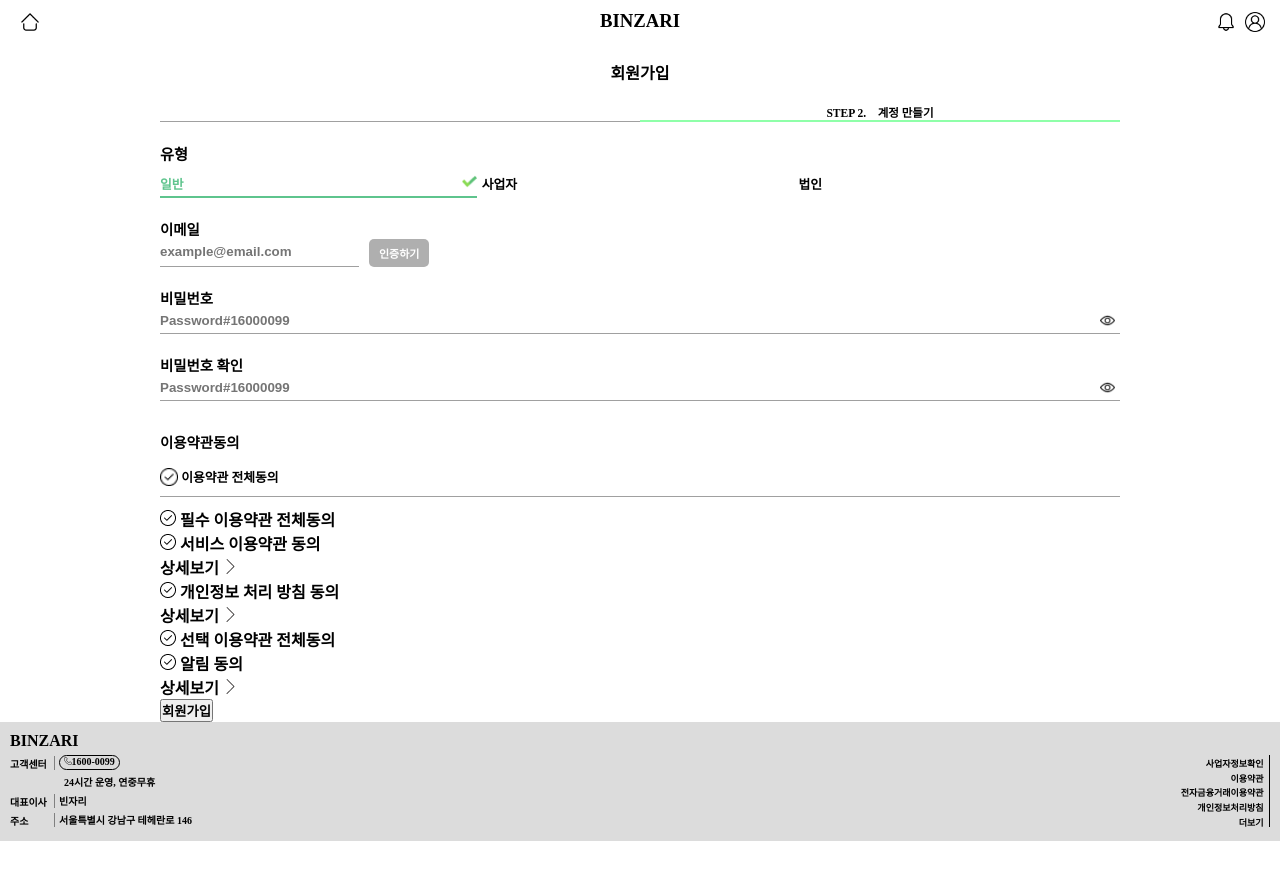
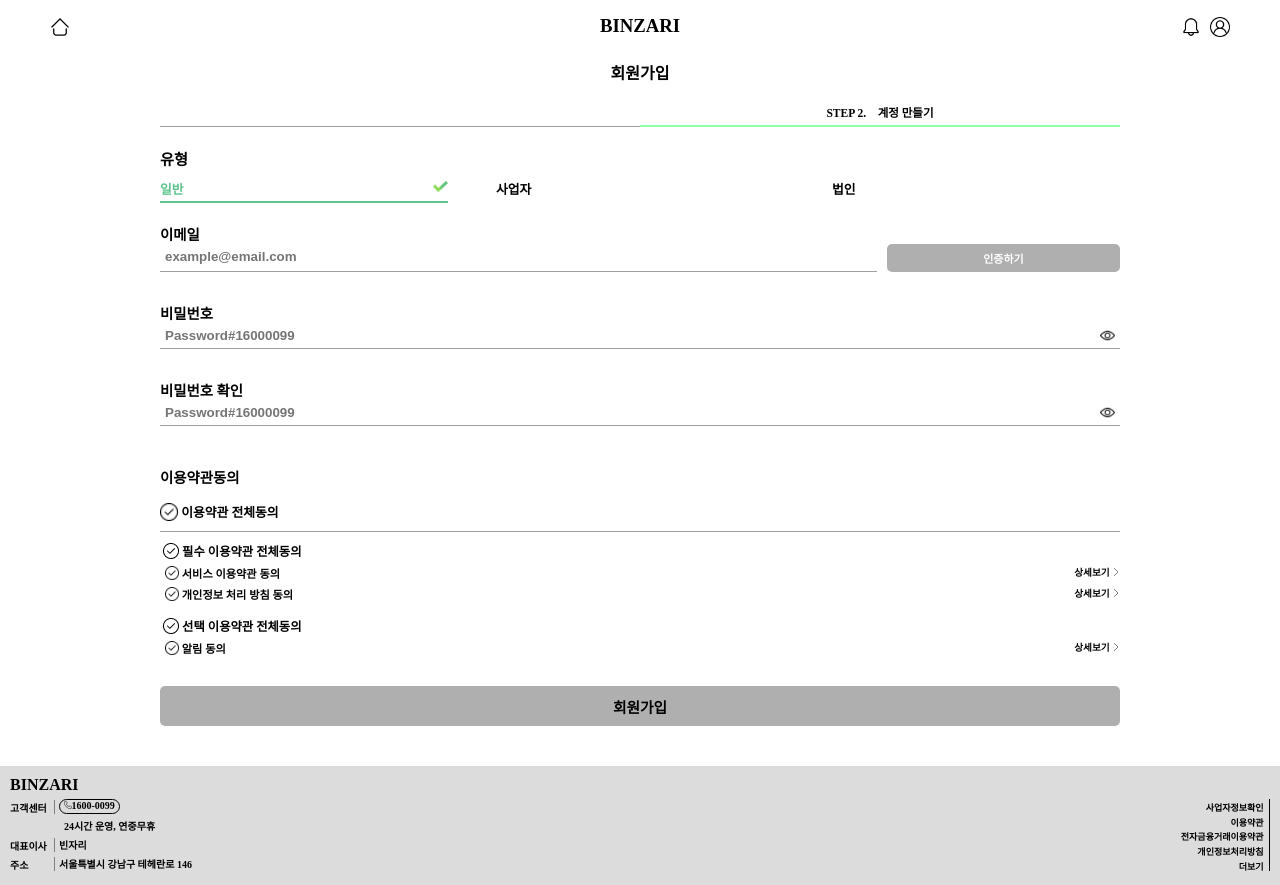
Before and after one commit to CamelIsTheBestConvention/Reserve-Project-Publishing, a plain HTML site: page join.html in a window 1280 px wide. Before the commit the page ends 841 px from the top, so only its background shows below. Drawn offline with Linux system fonts and the light colour scheme.

Commit message:
refix joinPage

```diff
--- a/css/header.css
+++ b/css/header.css
@@ -6,13 +6,13 @@
 
 .home-logo {
   position: absolute;
-  top: 12px;
-  left: 20px;
+  top: 17px;
+  left: 50px;
 }
 
 .header-wrapper {
   width: 100%;
-  padding: 10px 0;
+  padding: 15px 0;
   display: flex;
   background-color: #fff;
   position: fixed;
@@ -24,8 +24,8 @@
 
 .header-icon__wrapper {
   position: absolute;
-  right: 15px;
-  top: 12px;
+  right: 50px;
+  top: 17px;
 }
 
 .alert-icon {
--- a/css/join.css
+++ b/css/join.css
@@ -37,6 +37,7 @@
 .step-2 {
   width: 50%;
   text-align: center;
+  padding-bottom: 5px;
   border-bottom: 2px solid #8fffa9;
 }
 
@@ -58,11 +59,11 @@
 }
 
 .id-type-normal {
-  width: 33%;
+  width: 30%;
   border-bottom: 2px solid #5ec48d;
   color: #5ec48d;
   padding-bottom: 3px;
-  margin-right: 5px;
+  margin-right: 5%;
   display: flex;
   justify-content: space-between;
 }
@@ -73,16 +74,18 @@
 }
 
 .id-type-master {
-  width: 33%;
+  width: 30%;
+  margin-right: 5%;
 }
 
 .id-type-law {
-  width: 33%;
+  width: 30%;
 }
 
 /* 이메일 */
 .email {
-  margin-bottom: 20px;
+  width: 100%;
+  margin-bottom: 30px;
 }
 
 .email-title {
@@ -98,14 +101,17 @@
 }
 
 .email-input input {
+  width: 77%;
   border: none;
   border-bottom: 1px solid #a0a0a0;
   margin-right: 10px;
+  padding-left: 5px;
   padding-right: 20px;
   padding-bottom: 3px;
 }
 
 .email-input button {
+  width: 25%;
   background-color: #afafaf;
   color: #fff;
   border-radius: 5px;
@@ -116,7 +122,7 @@
 
 /* 비밀번호 */
 .pw {
-  margin-bottom: 20px;
+  margin-bottom: 30px;
 }
 
 .pw-title {
@@ -133,6 +139,7 @@
 .pw-input input {
   border: none;
   padding-bottom: 5px;
+  padding-left: 5px;
 }
 
 .pw-input img {
@@ -144,6 +151,7 @@
 /* 이용약관 전체동의 */
 .agree {
   padding-top: 10px;
+  margin-bottom: 30px;
 }
 
 .agree-title {
@@ -165,7 +173,55 @@
 
 /* 하단 약관 전체 동의 */
 .under-agree {
+  margin-left: 3px;
 }
 
 .under-agree-must {
+  font-size: 0.77rem;
 }
+
+.under-agree-must img {
+  width: 16px;
+  margin-bottom: -3px;
+}
+
+/* 전체동의 하단 상세동의 */
+.under-agree-must-content {
+  display: flex;
+  justify-content: space-between;
+  margin-left: 2px;
+  margin-top: 5px;
+}
+
+.under-agree-must-content-check {
+  font-size: 0.7rem;
+}
+
+.under-agree-must-content-check img {
+  width: 14px;
+  margin-bottom: -2px;
+}
+
+/* 상세보기 */
+.under-agree-must-content-detail {
+  font-size: 0.6rem;
+}
+
+.under-agree-must-content-detail img {
+  width: 8px;
+}
+
+.margin-bottom-15 {
+  margin-bottom: 15px;
+}
+
+/* 회원가입 버튼 */
+.join-btn {
+  font-size: 0.92rem;
+  width: 100%;
+  height: 40px;
+  border-radius: 5px;
+  border: none;
+  background-color: #afafaf;
+  margin-bottom: 40px;
+}
--- a/join.html
+++ b/join.html
@@ -120,23 +120,23 @@
                 </article>
 
                 <!-- 하단 동의 -->
-                <article>
-                  <article>
+                <article class="under-agree-must-content">
+                  <article class="under-agree-must-content-check">
                     <img src="img/correct 1.png" alt="" />
                     <span>서비스 이용약관 동의</span>
                   </article>
-                  <article>
+                  <article class="under-agree-must-content-detail">
                     <span>상세보기</span>
                     <img src="img/right-arrow.png" alt="" />
                   </article>
                 </article>
 
-                <article>
-                  <article>
+                <article class="under-agree-must-content margin-bottom-15">
+                  <article class="under-agree-must-content-check">
                     <img src="img/correct 1.png" alt="" />
                     <span>개인정보 처리 방침 동의</span>
                   </article>
-                  <article>
+                  <article class="under-agree-must-content-detail">
                     <span>상세보기</span>
                     <img src="img/right-arrow.png" alt="" />
                   </article>
@@ -149,12 +149,12 @@
                 </article>
 
                 <!-- 하단 동의 -->
-                <article>
-                  <article>
+                <article class="under-agree-must-content">
+                  <article class="under-agree-must-content-check">
                     <img src="img/correct 1.png" alt="" />
                     <span>알림 동의</span>
                   </article>
-                  <article>
+                  <article class="under-agree-must-content-detail">
                     <span>상세보기</span>
                     <img src="img/right-arrow.png" alt="" />
                   </article>
@@ -162,8 +162,8 @@
               </article>
             </section>
           </form>
-
-          <input type="submit" value="회원가입" />
+          <!-- 회원가입 버튼 -->
+          <input type="submit" value="회원가입" class="join-btn" />
         </section>
       </main>
 
@@ -217,4 +217,5 @@
       </footer>
     </div>
   </body>
+  <script src="js/join.js"></script>
 </html>
```
Also changed, not shown: js/join.js (added).
